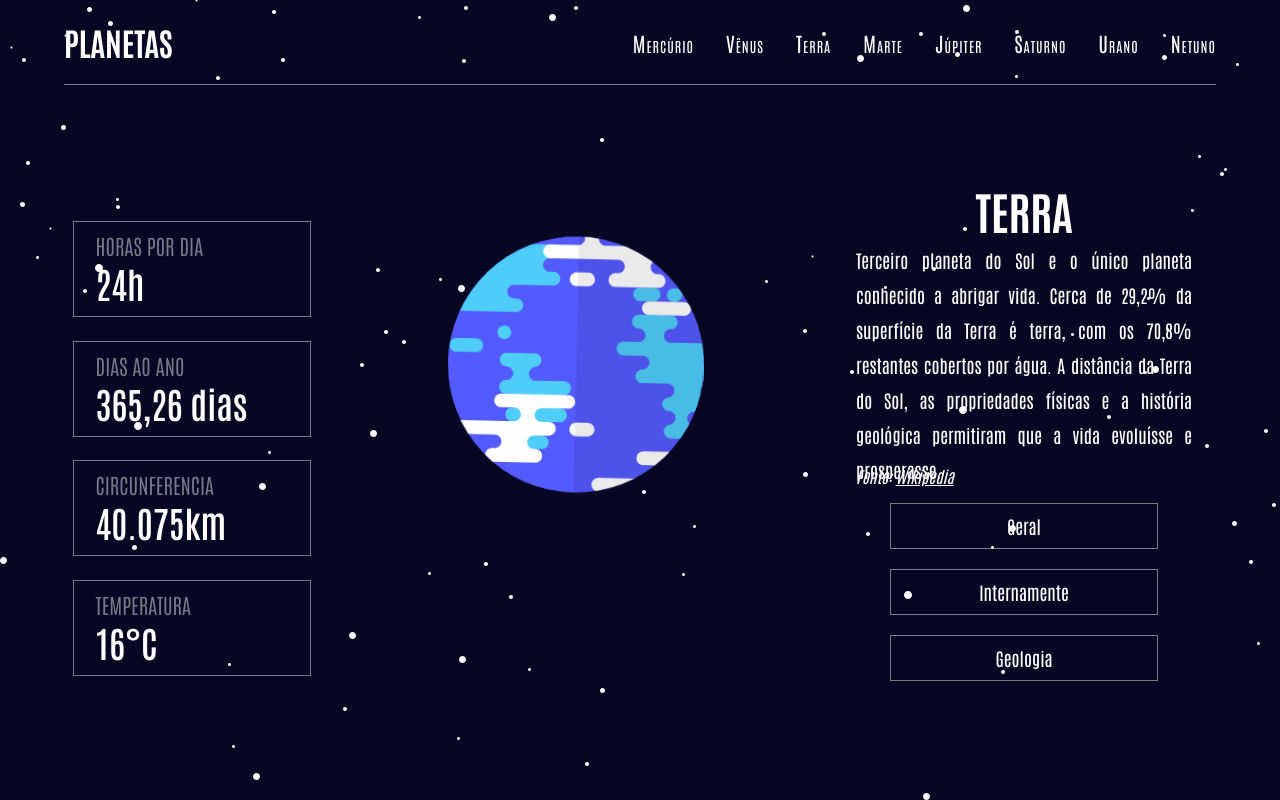
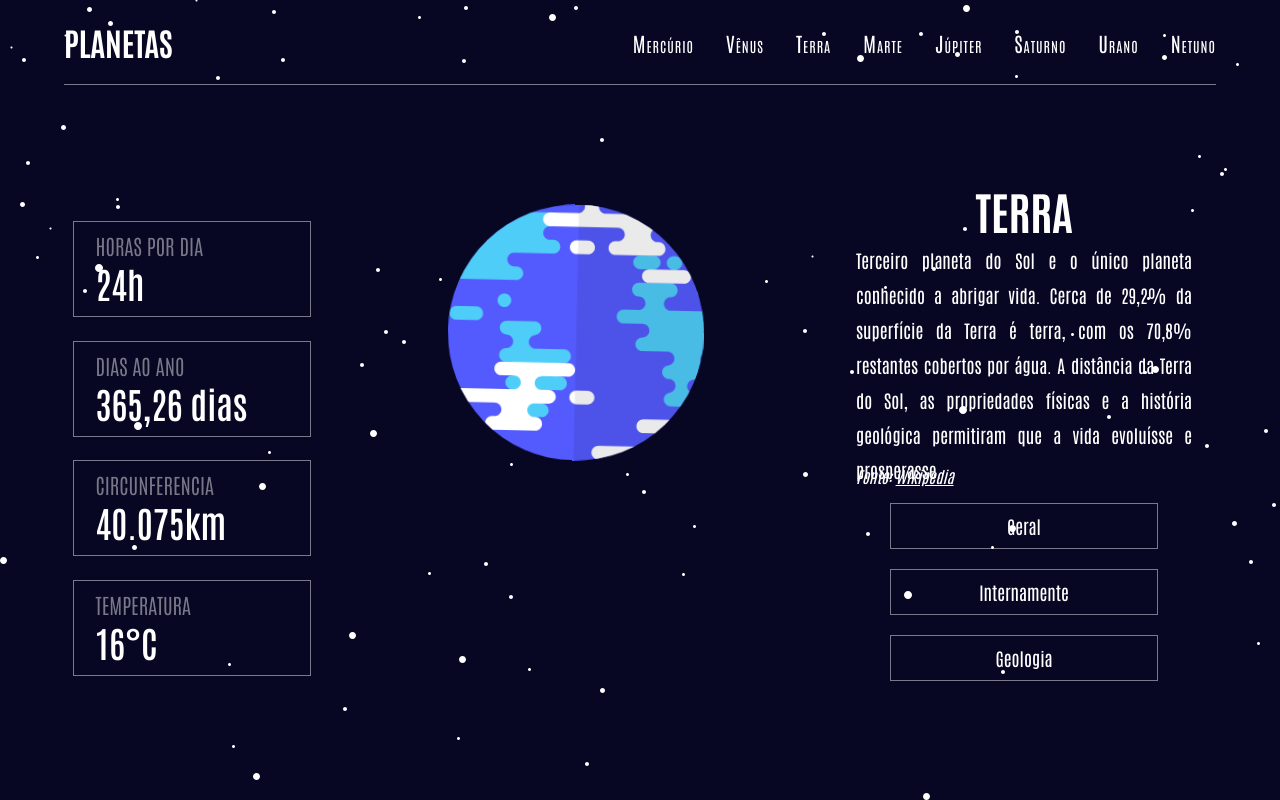
Before and after one commit to Marllysonnn/planetas, a React (Create React App) app: page / in a window 1280 px wide. Built offline with nearby package versions, Linux system fonts and the light colour scheme.

Commit message:
Update layout.scss

```diff
--- a/src/components/scss/layout.scss
+++ b/src/components/scss/layout.scss
@@ -11,7 +11,7 @@ main {
     }
 
     .imagens {
-        height: 40vh;
+        height: fit-content;
         display: grid;
         align-items: center;
         justify-items: center;
```
